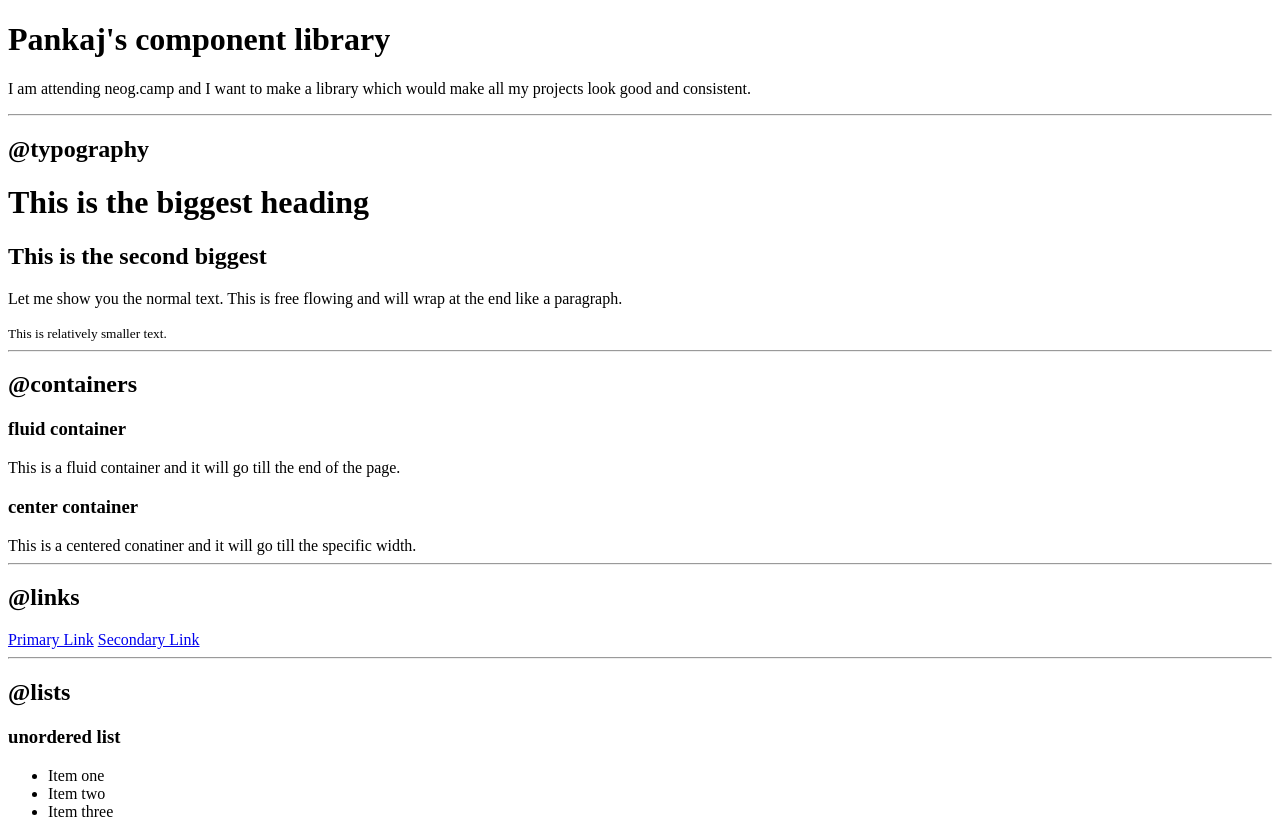
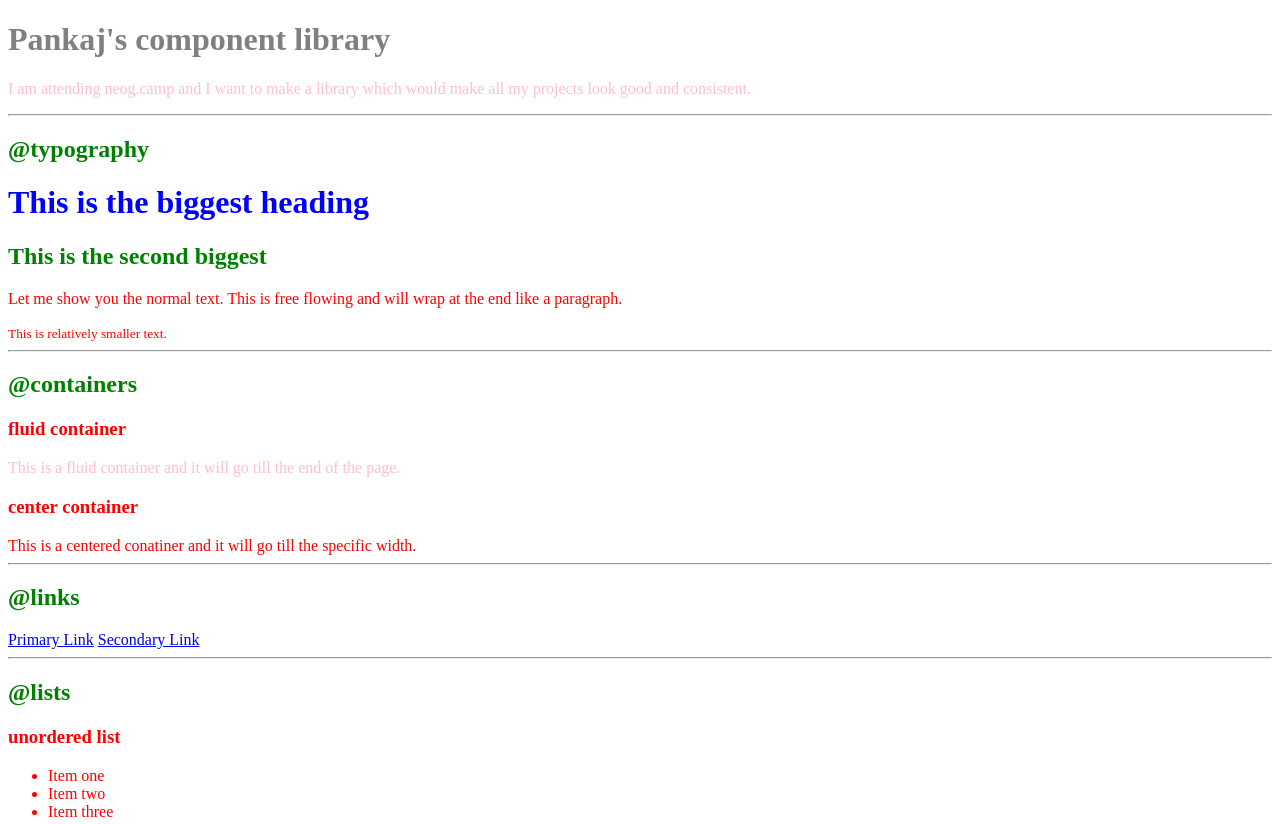
Before and after one commit to pankajgupta447/neogcamp-lesson-3, a plain HTML site: page index.html in a window 1280 px wide. Shown: the top 824 px of the page. Drawn offline with Linux system fonts and the light colour scheme.

Commit message:
css: import and selectors

```diff
--- a/index.html
+++ b/index.html
@@ -1,13 +1,24 @@
 <!DOCTYPE html>
 <html lang="en">
+
 <head>
     <meta charset="UTF-8">
     <meta name="viewport" content="width=device-width, initial-scale=1.0">
     <title>Component Library</title>
+    <!-- CSS way 1: Style Tag
+
+        <style>
+        body {
+            color: red;
+        }
+    </style> -->
+    <link rel="stylesheet" href="styles.css">
 </head>
+
 <body>
-    <h1>Pankaj's component library</h1>
-    <p>I am attending neog.camp and I want to make a library which would make all my projects look good and consistent.</p>
+    <h1 id="lib-header">Pankaj's component library</h1>
+    <!-- style="color: red" -->
+    <p class="para">I am attending neog.camp and I want to make a library which would make all my projects look good and consistent.</p>
 
     <hr>
 
@@ -23,7 +34,7 @@
     <h2>@containers</h2>
 
     <h3>fluid container</h3>
-    <div>This is a fluid container and it will go till the end of the page.</div>
+    <div class="para">This is a fluid container and it will go till the end of the page.</div>
 
     <h3>center container</h3>
     <div>This is a centered conatiner and it will go till the specific width.</div>
--- /dev/null
+++ b/styles.css
@@ -0,0 +1,19 @@
+body {
+    color: red;
+}
+
+h1 {
+    color: blue;
+}
+
+h2 {
+    color: green;
+}
+
+#lib-header {
+    color: gray;
+}
+
+.para {
+    color: pink;
+}
```
